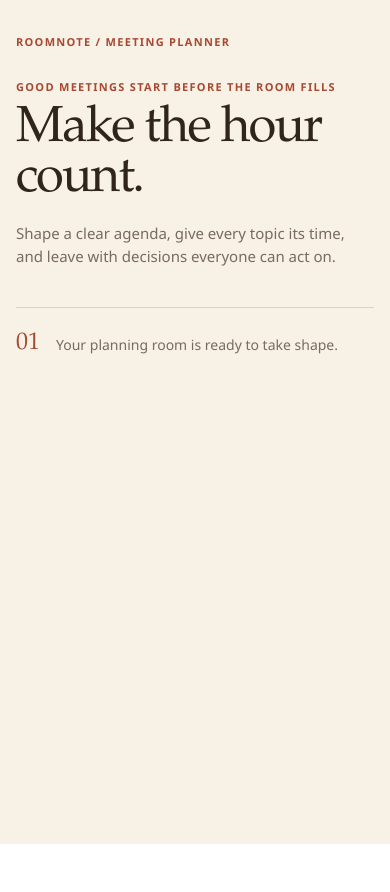
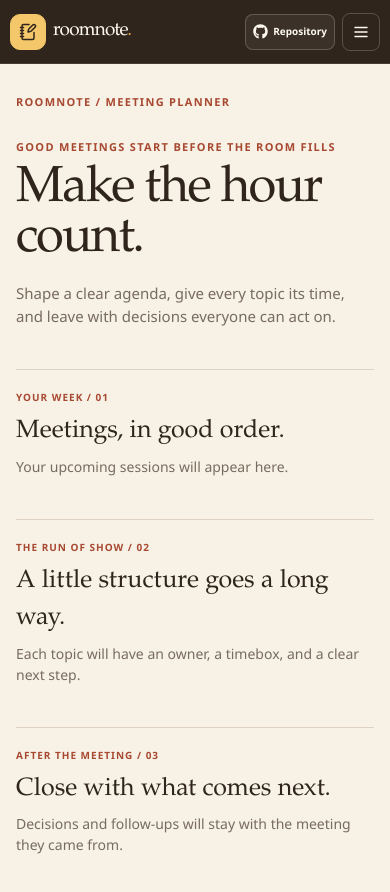
Before and after one commit to a2rp/meeting-agenda-builder, a React (Vite) app: page / in a window 390 px wide. Shown: the top 892 px of the page. Before the commit the page ends 844 px from the top, so only its background shows below. Built offline with nearby package versions, Linux system fonts and the light colour scheme.

Commit message:
feat: add responsive Roomnote header

```diff
--- a/src/App.jsx
+++ b/src/App.jsx
@@ -1,20 +1,33 @@
 import styles from './App.module.css'
+import Header from './components/header/index.jsx'
 
 const App = () => (
-  <div className={styles.app}>
+  <div className={styles.app} id="top">
+    <Header />
     <main className={styles.workspace}>
       <p className={styles.kicker}>ROOMNOTE / MEETING PLANNER</p>
-      <section className={styles.opening}>
+      <section className={styles.opening} id="overview" aria-labelledby="page-title">
         <p className={styles.eyebrow}>GOOD MEETINGS START BEFORE THE ROOM FILLS</p>
-        <h1>Make the hour count.</h1>
+        <h1 id="page-title">Make the hour count.</h1>
         <p className={styles.introCopy}>
           Shape a clear agenda, give every topic its time, and leave with decisions everyone can act on.
         </p>
       </section>
-      <div className={styles.setupNote}>
-        <span className={styles.noteNumber}>01</span>
-        <p>Your planning room is ready to take shape.</p>
-      </div>
+      <section className={styles.placeholder} id="meetings" aria-labelledby="meetings-title">
+        <p className={styles.sectionLabel}>YOUR WEEK / 01</p>
+        <h2 id="meetings-title">Meetings, in good order.</h2>
+        <p>Your upcoming sessions will appear here.</p>
+      </section>
+      <section className={styles.placeholder} id="agenda" aria-labelledby="agenda-title">
+        <p className={styles.sectionLabel}>THE RUN OF SHOW / 02</p>
+        <h2 id="agenda-title">A little structure goes a long way.</h2>
+        <p>Each topic will have an owner, a timebox, and a clear next step.</p>
+      </section>
+      <section className={styles.placeholder} id="notes" aria-labelledby="notes-title">
+        <p className={styles.sectionLabel}>AFTER THE MEETING / 03</p>
+        <h2 id="notes-title">Close with what comes next.</h2>
+        <p>Decisions and follow-ups will stay with the meeting they came from.</p>
+      </section>
     </main>
   </div>
 )
--- a/src/App.module.css
+++ b/src/App.module.css
@@ -11,7 +11,7 @@
   .workspace {
     width: min(calc(100% - 48px), 1160px);
     margin-inline: auto;
-    padding: 72px 0;
+    padding: 112px 0 72px;
   }
 
   .kicker,
@@ -42,31 +42,36 @@
     font-size: 17px;
   }
 
-  .setupNote {
-    display: flex;
-    align-items: center;
-    gap: 16px;
-    max-width: 480px;
-    margin-top: 64px;
-    padding-top: 18px;
+  .placeholder {
+    max-width: 800px;
+    margin-top: 56px;
+    padding-top: 20px;
     border-top: 1px solid var(--color-line);
 
-    p {
+    h2 {
+      margin-top: 8px;
+      font-family: var(--font-display);
+      font-size: 30px;
+    }
+
+    > p:last-child {
+      margin-top: 5px;
       color: var(--color-muted);
       font-size: 14px;
     }
   }
 
-  .noteNumber {
+  .sectionLabel {
     color: var(--color-rust);
-    font-family: var(--font-display);
-    font-size: 24px;
+    font-size: 10px;
+    font-weight: 800;
+    letter-spacing: 1px;
   }
 
   @media (max-width: 600px) {
     .workspace {
       width: calc(100% - 32px);
-      padding: 34px 0 48px;
+      padding: 94px 0 48px;
     }
 
     .opening {
@@ -82,8 +87,12 @@
       font-size: 15px;
     }
 
-    .setupNote {
-      margin-top: 40px;
+    .placeholder {
+      margin-top: 42px;
+
+      h2 {
+        font-size: 25px;
+      }
     }
   }
 }
--- /dev/null
+++ b/src/components/header/index.jsx
@@ -0,0 +1,71 @@
+import { useEffect, useRef, useState } from 'react'
+import { FaGithub } from 'react-icons/fa'
+import { LuNotebookPen, LuMenu, LuX } from 'react-icons/lu'
+import styles from './styles.module.css'
+
+const Header = () => {
+  const [menuOpen, setMenuOpen] = useState(false)
+  const headerRef = useRef(null)
+
+  useEffect(() => {
+    if (!menuOpen) return undefined
+
+    const closeOnOutsideClick = (event) => {
+      if (!headerRef.current?.contains(event.target)) setMenuOpen(false)
+    }
+    const closeOnEscape = (event) => {
+      if (event.key === 'Escape') setMenuOpen(false)
+    }
+
+    document.addEventListener('pointerdown', closeOnOutsideClick)
+    document.addEventListener('keydown', closeOnEscape)
+    return () => {
+      document.removeEventListener('pointerdown', closeOnOutsideClick)
+      document.removeEventListener('keydown', closeOnEscape)
+    }
+  }, [menuOpen])
+
+  const closeMenu = () => setMenuOpen(false)
+
+  return (
+    <header className={styles.header} ref={headerRef}>
+      <a className={styles.brand} href="#top" onClick={closeMenu} aria-label="Roomnote home">
+        <span className={styles['brand-mark']}><LuNotebookPen aria-hidden="true" /></span>
+        <span className={styles.wordmark}>roomnote<span>.</span></span>
+      </a>
+
+      <nav
+        className={`${styles.navigation} ${menuOpen ? styles['navigation-open'] : ''}`}
+        id="primary-navigation"
+        aria-label="Main navigation"
+      >
+        <a href="#overview" onClick={closeMenu}>Overview</a>
+        <a href="#meetings" onClick={closeMenu}>Meetings</a>
+        <a href="#agenda" onClick={closeMenu}>Agenda</a>
+        <a href="#notes" onClick={closeMenu}>Notes</a>
+      </nav>
+
+      <a
+        className={styles.repository}
+        href="https://github.com/a2rp/meeting-agenda-builder"
+        target="_blank"
+        rel="noreferrer"
+      >
+        <FaGithub aria-hidden="true" /> <span>Repository</span>
+      </a>
+
+      <button
+        className={styles['menu-toggle']}
+        type="button"
+        aria-label={menuOpen ? 'Close navigation menu' : 'Open navigation menu'}
+        aria-expanded={menuOpen}
+        aria-controls="primary-navigation"
+        onClick={() => setMenuOpen((open) => !open)}
+      >
+        {menuOpen ? <LuX aria-hidden="true" /> : <LuMenu aria-hidden="true" />}
+      </button>
+    </header>
+  )
+}
+
+export default Header
--- /dev/null
+++ b/src/components/header/styles.module.css
@@ -0,0 +1,191 @@
+.header {
+  position: fixed;
+  z-index: 50;
+  inset: 0 0 auto;
+  display: grid;
+  grid-template-columns: 1fr auto 1fr;
+  align-items: center;
+  gap: 24px;
+  height: 72px;
+  padding-inline: max(24px, calc((100vw - 1160px) / 2));
+  color: #fffaf1;
+  background: #30251c;
+  border-bottom: 1px solid rgb(255 255 255 / 11%);
+
+  .brand {
+    display: inline-flex;
+    align-items: center;
+    gap: 10px;
+    width: fit-content;
+    white-space: nowrap;
+  }
+
+  .brand-mark {
+    display: grid;
+    width: 36px;
+    height: 36px;
+    place-items: center;
+    color: #30251c;
+    background: #f4c76b;
+    border: 1px solid #f4c76b;
+    border-radius: 10px;
+    transition: border-color 160ms ease, box-shadow 160ms ease;
+
+    svg {
+      width: 18px;
+      height: 18px;
+    }
+  }
+
+  .brand:hover .brand-mark {
+    border-color: #ffe5a1;
+    box-shadow: 0 4px 12px rgb(244 199 107 / 22%);
+  }
+
+  .wordmark {
+    font-family: var(--font-display);
+    font-size: 22px;
+    letter-spacing: -0.8px;
+
+    span {
+      color: #e7a64c;
+    }
+  }
+
+  .navigation {
+    display: flex;
+    align-items: center;
+    gap: 26px;
+
+    a {
+      padding: 8px 0;
+      color: #d4c8b6;
+      border-bottom: 1px solid transparent;
+      font-size: 12px;
+      font-weight: 650;
+      transition: border-color 160ms ease, box-shadow 160ms ease;
+
+      &:hover,
+      &:focus-visible {
+        color: #fffaf1;
+        border-color: #e7a64c;
+        outline: none;
+        box-shadow: 0 2px 0 rgb(231 166 76 / 18%);
+      }
+    }
+  }
+
+  .repository {
+    display: inline-flex;
+    align-items: center;
+    justify-self: end;
+    gap: 7px;
+    min-height: 38px;
+    padding: 0 12px;
+    color: #fffaf1;
+    background: rgb(255 255 255 / 6%);
+    border: 1px solid rgb(255 255 255 / 20%);
+    border-radius: 8px;
+    font-size: 11px;
+    font-weight: 700;
+    white-space: nowrap;
+    transition: border-color 160ms ease, box-shadow 160ms ease;
+
+    svg {
+      width: 15px;
+      height: 15px;
+    }
+
+    &:hover,
+    &:focus-visible {
+      border-color: #e7a64c;
+      outline: none;
+      box-shadow: 0 3px 12px rgb(231 166 76 / 14%);
+    }
+  }
+
+  .menu-toggle {
+    display: none;
+    width: 38px;
+    height: 38px;
+    place-items: center;
+    color: #fffaf1;
+    background: transparent;
+    border: 1px solid rgb(255 255 255 / 20%);
+    border-radius: 8px;
+    transition: border-color 160ms ease, box-shadow 160ms ease;
+
+    svg {
+      width: 18px;
+      height: 18px;
+    }
+
+    &:hover,
+    &:focus-visible {
+      border-color: #e7a64c;
+      outline: none;
+      box-shadow: 0 3px 12px rgb(231 166 76 / 14%);
+    }
+  }
+
+  @media (max-width: 760px) {
+    grid-template-columns: 1fr auto auto;
+    gap: 10px;
+    height: 64px;
+    padding-inline: 14px;
+
+    .navigation {
+      position: absolute;
+      top: calc(100% + 8px);
+      right: 14px;
+      display: none;
+      width: min(260px, calc(100vw - 28px));
+      padding: 8px;
+      background: #30251c;
+      border: 1px solid rgb(255 255 255 / 17%);
+      border-radius: 12px;
+      box-shadow: 0 14px 30px rgb(38 27 19 / 22%);
+
+      a {
+        padding: 11px 12px;
+        border-bottom: 1px solid rgb(255 255 255 / 9%);
+
+        &:last-child {
+          border-bottom: 0;
+        }
+      }
+    }
+
+    .navigation-open {
+      display: grid;
+    }
+
+    .repository {
+      min-height: 36px;
+      padding-inline: 9px;
+    }
+
+    .menu-toggle {
+      display: grid;
+    }
+  }
+
+  @media (max-width: 390px) {
+    gap: 7px;
+    padding-inline: 10px;
+
+    .brand {
+      gap: 7px;
+    }
+
+    .wordmark {
+      font-size: 19px;
+    }
+
+    .repository {
+      gap: 5px;
+      padding-inline: 7px;
+      font-size: 10px;
+    }
+  }
+}
```
